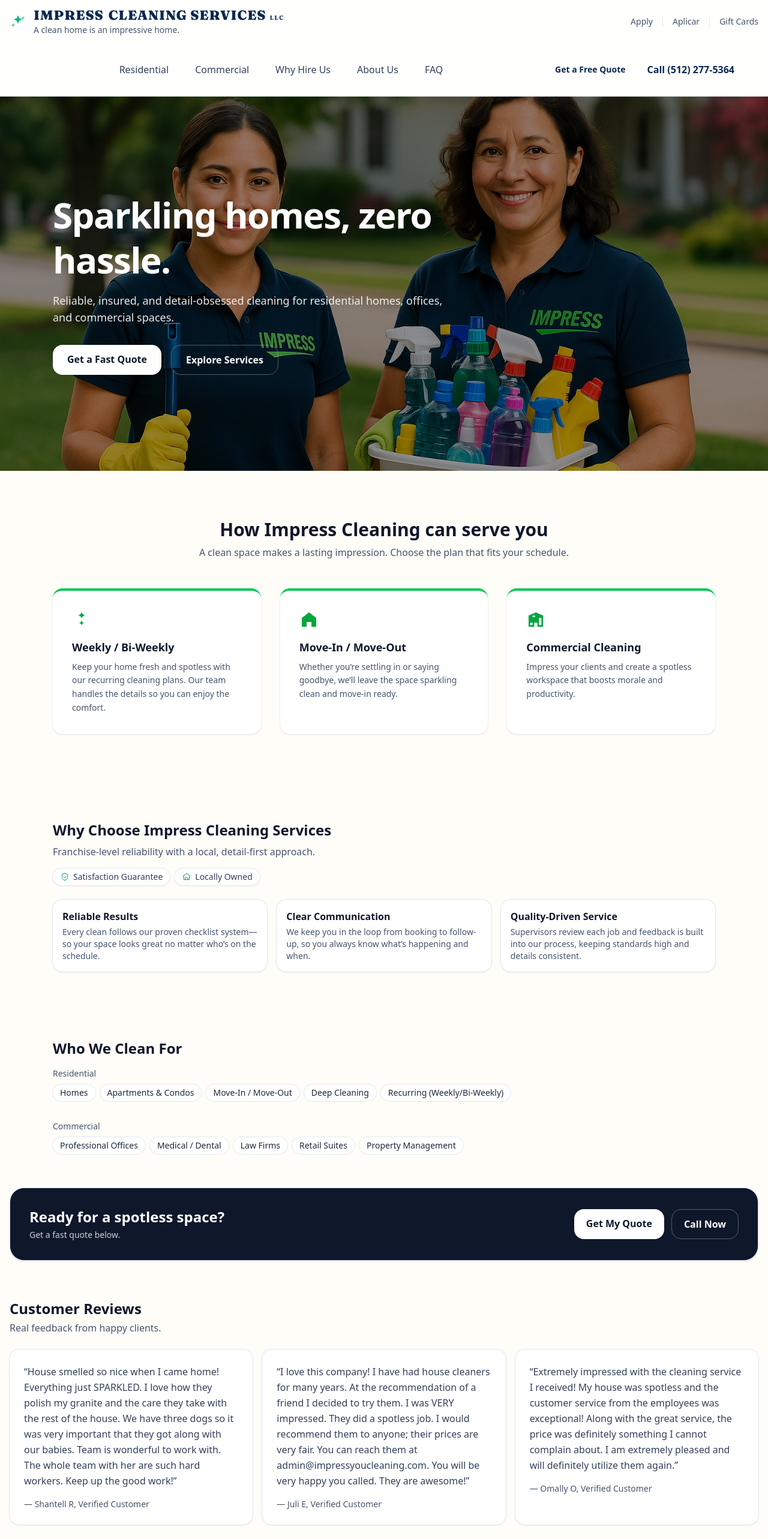
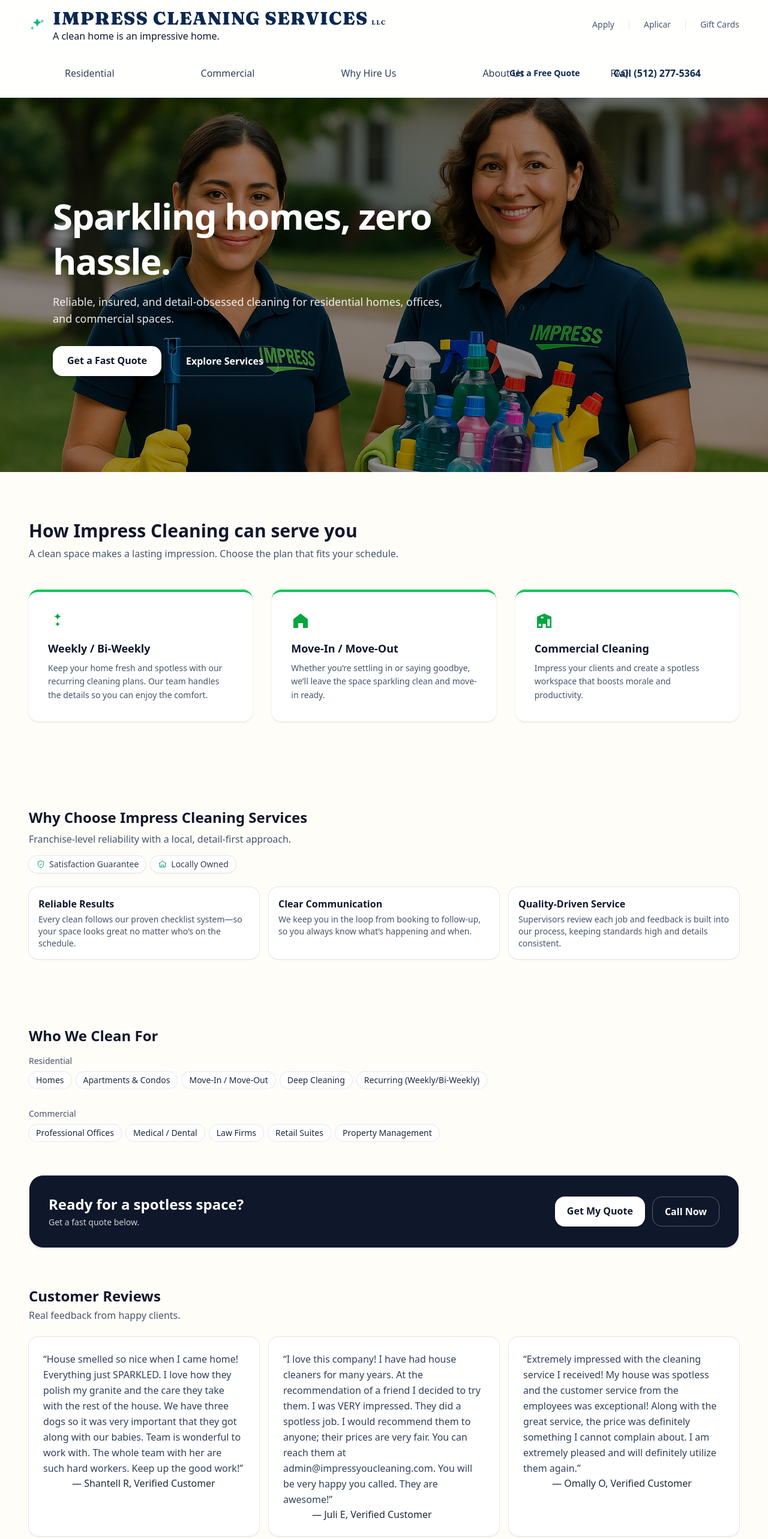
Before and after one commit to resp23f/impress-cleaning-site, a Next.js app: page / in a window 1280 px wide. Shown: the top 2566 px of the page at 60% size. Built offline with nearby package versions, Linux system fonts and the light colour scheme.

Commit message:
Remove old page-level footer; use global Footer component

```diff
--- a/src/app/ImpressCleaningSite.jsx
+++ b/src/app/ImpressCleaningSite.jsx
@@ -86,7 +86,7 @@ export default function ImpressCleaningSite() {
     <main id="home" className="min-h-screen text-slate-800">
 {/* Header */}
 <header className="sticky top-0 z-40 bg-white/80 backdrop-blur border-b border-slate-100">
-  <div className="mx-auto max-w-7xl px-4">
+  <div className="w-full px-4 md:px-8 lg:px-12">
 
     {/* Row 1: Brand + utility links */}
     <div className="flex items-center justify-between py-3">
@@ -95,31 +95,31 @@ export default function ImpressCleaningSite() {
         <img src="/sparkle.svg" alt="" aria-hidden="true" className="w-7 h-7 shrink-0" />
         <div className="leading-tight">
           <div className="flex items-baseline gap-2">
-            <span className="font-brand uppercase tracking-[0.04em] text-[20px] md:text-[22px] font-black text-[#0B2850]">Impress</span>
-            <span className="font-brand uppercase tracking-[0.04em] text-[20px] md:text-[22px] font-black text-[#0B2850]">Cleaning Services</span>
+            <span className="font-brand uppercase tracking-[0.04em] text-[26px] md:text-[30px] font-black text-[#0B2850]">Impress</span>
+            <span className="font-brand uppercase tracking-[0.04em] text-[26px] md:text-[30px] font-black text-[#0B2850]">Cleaning Services</span>
             <span className="font-brand uppercase tracking-[0.14em] text-[10px] text-[#0B2850] align-super -ml-0.5">LLC</span>
           </div>
-          <p className="text-slate-600 text-xs md:text-sm">A clean home is an impressive home.</p>
+          <p className="text-slate-900 text-md md:text-md">A clean home is an impressive home.</p>
         </div>
       </a>
 
       {/* Utility links (right) */}
       <ul className="hidden md:flex items-center text-sm text-slate-600">
         <li><a href="/careers" className="hover:text-slate-900">Apply</a></li>
-        <li className="mx-4 h-4 w-px bg-slate-200" aria-hidden="true" />
+        <li className="mx-6 h-4 w-px bg-slate-200" aria-hidden="true" />
         <li><a href="/aplicar" className="hover:text-slate-900">Aplicar</a></li>
-        <li className="mx-4 h-4 w-px bg-slate-200" aria-hidden="true" />
+        <li className="mx-6 h-4 w-px bg-slate-200" aria-hidden="true" />
         <li><a href="/gift-cards" className="hover:text-slate-900">Gift Cards</a></li>
       </ul>
     </div>
 
 {/* Row 2 Tabs CTAs */}
-<div className="flex items-center gap-3 p-6 bg-transparent rounded-none shadow-none">
+<div className="flex items-center w-full px-4 md:px-8 lg:px-12 bg-transparent rounded-none shadow-none">
 
   {/* Tabs (center elastic) */}
 <nav className="flex-1 min-w-0">
   <ul
-    className="hide-scrollbar flex gap-5 overflow-x-auto whitespace-nowrap md:justify-center md:overflow-visible"
+    className="hide-scrollbar flex gap-30 overflow-x-auto whitespace-nowrap justify-start md:overflow-visible"
     aria-label="Primary"
   >
 {[
@@ -144,13 +144,13 @@ export default function ImpressCleaningSite() {
 </nav>
 
 {/* CTAs (right) */}
-  <div className="ml-auto hidden sm:flex items-center gap-1">
+  <div className="ml-auto hidden sm:flex items-center gap-6 shrink-0">
     <a
       href="#quote"
       className="px-4 py-2 text-sm font-semibold text-[#0B2850]">
       Get a Free Quote</a>
     <a href="tel:15122775364"
-      className="px-4 py-2 text-md font-bold text-[#0B2850]">Call (512) 277-5364</a>
+      className="px-4 py-7 text-md font-bold text-[#0B2850]">Call (512) 277-5364</a>
   </div>
 </div>
 
@@ -172,7 +172,7 @@ export default function ImpressCleaningSite() {
   <img
     src="/hero-cleaners.jpg"
     alt="Professional cleaners from Impress Cleaning"
-    className="absolute inset-0 h-full w-full object-cover"
+    className="absolute inset-0 h-full w-full object-cover object-[90%_40%]"
   />
 
   {/* Subtle dark overlay */}
@@ -208,7 +208,7 @@ export default function ImpressCleaningSite() {
 
       {/* Services */}
 <section id="services" className="py-20 bg-[#FFFDF8]">
-  <div className="max-w-6xl mx-auto px-6 text-center">
+  <div className="w-full px-4 md:px-8 lg:px-12">
     <h2 className="text-3xl font-bold text-slate-900 mb-2">How Impress Cleaning can serve you</h2>
     <p className="text-slate-600 mb-12">
       A clean space makes a lasting impression. Choose the plan that fits your schedule.
@@ -258,7 +258,7 @@ export default function ImpressCleaningSite() {
 
 {/* Why Choose Impress Cleaning Services */}
 <section className="py-16" id="why">
-  <div className="mx-auto max-w-6xl px-6">
+  <div className="w-full px-4 md:px-8 lg:px-12">
     <h2 className="text-2xl font-bold text-slate-900">Why Choose Impress Cleaning Services</h2>
     <p className="text-slate-600 mt-2">
       Franchise-level reliability with a local, detail-first approach.
@@ -308,7 +308,7 @@ export default function ImpressCleaningSite() {
 
 {/* Who we clean for */}
 <section className="py-12" id="who-we-clean">
-  <div className="mx-auto max-w-6xl px-6">
+  <div className="w-full px-4 md:px-8 lg:px-12">
     <h3 className="text-2xl font-bold text-slate-900">Who We Clean For</h3>
 
     {/* Residential focus */}
@@ -354,7 +354,7 @@ export default function ImpressCleaningSite() {
       <CtaBand />
 
 {/* Reviews */}
-<section id="reviews" className="mx-auto max-w-7xl px-4 py-16 rounded-[2rem]">
+<section id="reviews" className="w-full px-4 md:px-8 lg:px-12 py-16 rounded-[2rem]">
   <div className="mb-6">
     <h2 className="text-2xl font-bold text-slate-900">Customer Reviews</h2>
     <p className="text-slate-600 mt-1">Real feedback from happy clients.</p>
@@ -382,7 +382,7 @@ export default function ImpressCleaningSite() {
           className="rounded-2xl bg-white ring-1 ring-slate-200 shadow-sm p-6 transition-transform duration-150 hover:-translate-y-0.5 hover:shadow-md"
         >
           <p className="text-slate-700 leading-relaxed">{`“${cleaned}”`}</p>
-          <footer className="mt-4 text-sm text-slate-600">— {r.name}</footer>
+          <footer className="w-full px-4 md:px-8 lg:px-12">— {r.name}</footer>
         </li>
       );
     })}
@@ -390,7 +390,7 @@ export default function ImpressCleaningSite() {
 </section>
 
 {/* Service Area */}
-<section className="mx-auto max-w-7xl px-4 py-16">
+<section className="w-full px-4 md:px-8 lg:px-12 py-16">
   <h3 className="text-xl md:text-2xl font-semibold">Service Area</h3>
   <p className="text-slate-600 mt-2">
     Greater metro area and nearby suburbs. If you’re just outside, ask—we’re flexible for the right fit.
@@ -407,7 +407,7 @@ className="w-full h-full block border-none outline-none -translate-y-px"
   </div>
 </section>
 {/* Quote Form */}
-<section id="quote" className="mx-auto max-w-7xl px-4 py-16">
+<section id="quote" className="w-full px-4 md:px-8 lg:px-12 py-16">
     <h2 className="text-2xl md:text-4xl font-extrabold tracking-tight text-[#0B2850]">
     Request a Quote
   </h2>
@@ -679,7 +679,7 @@ function Pillar({ title, desc }) {
 function CtaBand() {
   return (
     <section className="relative">
-      <div className="mx-auto max-w-7xl px-4">
+      <div className="w-full px-4 md:px-8 lg:px-12">
         <div className="mt-2 rounded-3xl border border-slate-200 bg-slate-900 text-white p-6 md:p-8 shadow-sm grid md:grid-cols-2 gap-6 items-center">
           <div>
             <h3 className="text-xl md:text-2xl font-semibold">Ready for a spotless space?</h3>
```
